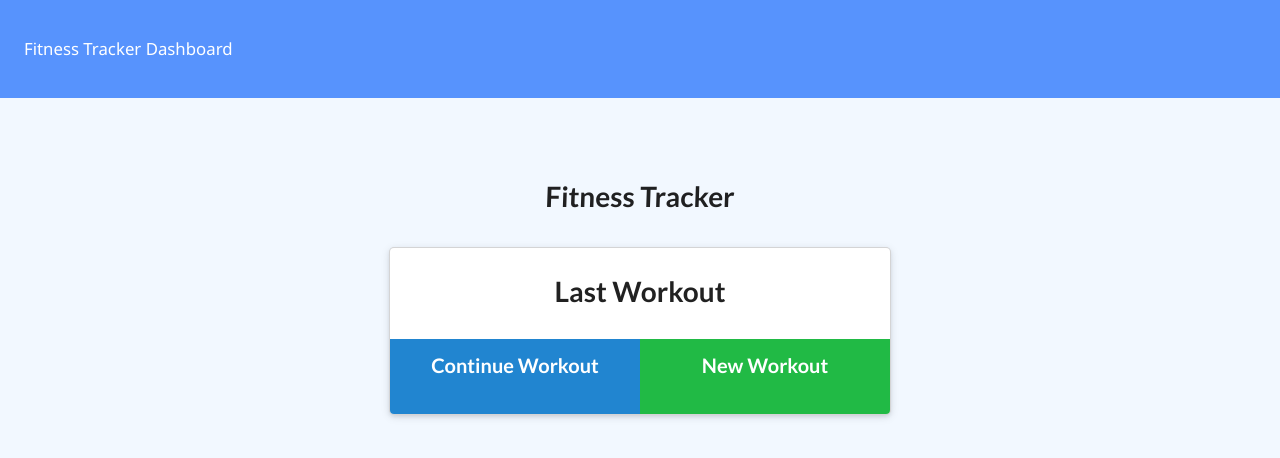
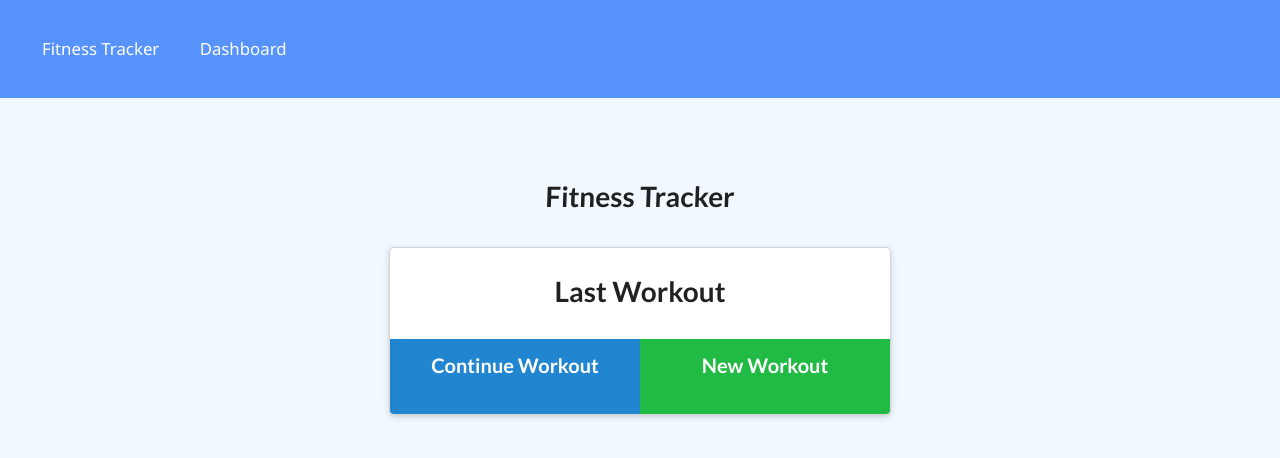
Before and after one commit to kferg357/Workout-Tracker, a website: page public/index.html in a window 1280 px wide. Drawn offline with nearby package versions, Linux system fonts and the light colour scheme; no server answers.

```diff
--- a/public/style.css
+++ b/public/style.css
@@ -34,18 +34,18 @@
 
 
 
-/* nav a {
+nav a {
   padding: 18px;
   transition-property: color, background;
   transition-duration: 0.5s;
   transition-timing-function: cubic-bezier(0.175, 0.885, 0.32, 1.275);
-} */
-/*
+}
+
 nav a:hover {
   background-color: #ffffff;
   color: #5793fd;
 
-} */
+}
 
 header {
   height: 150px;
```
